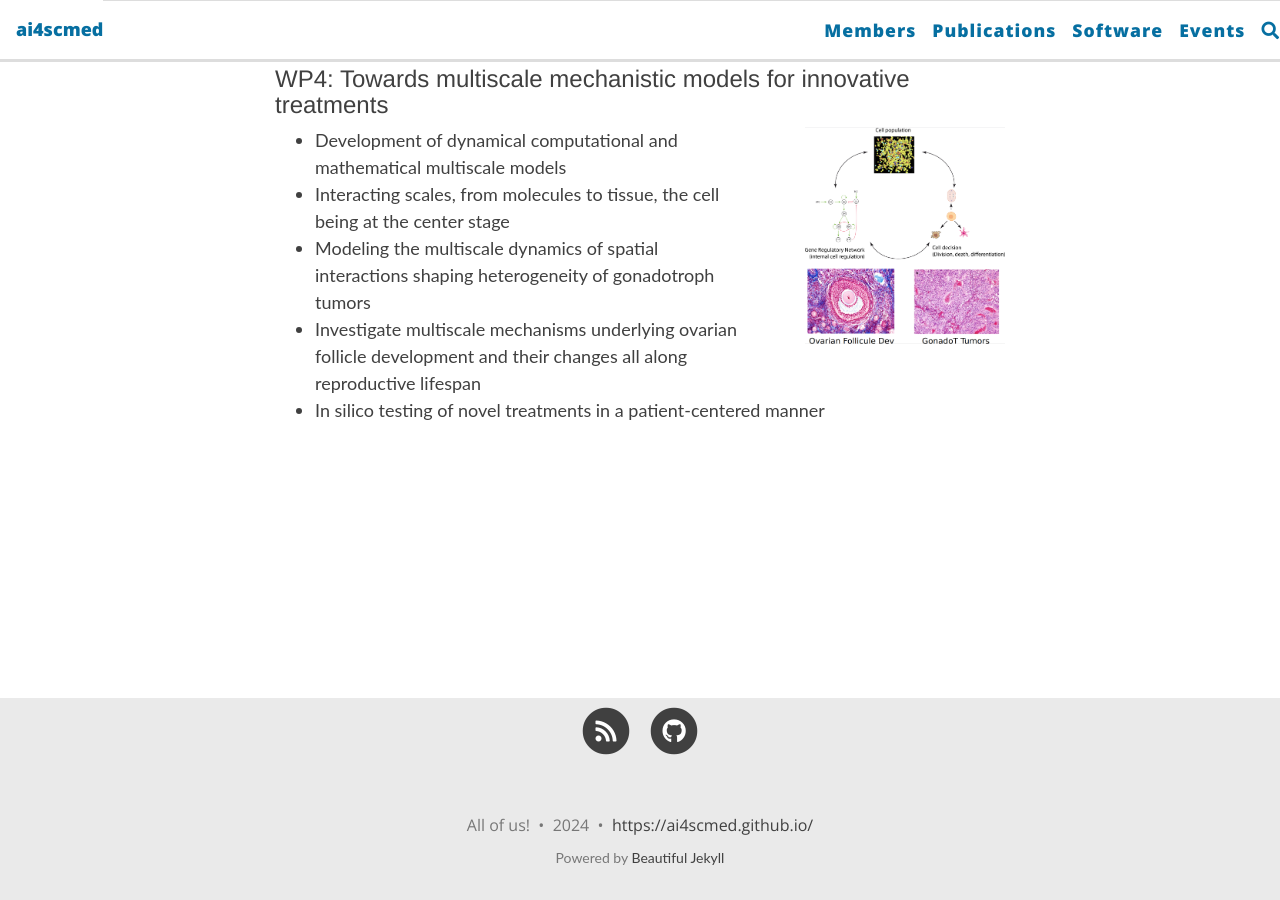
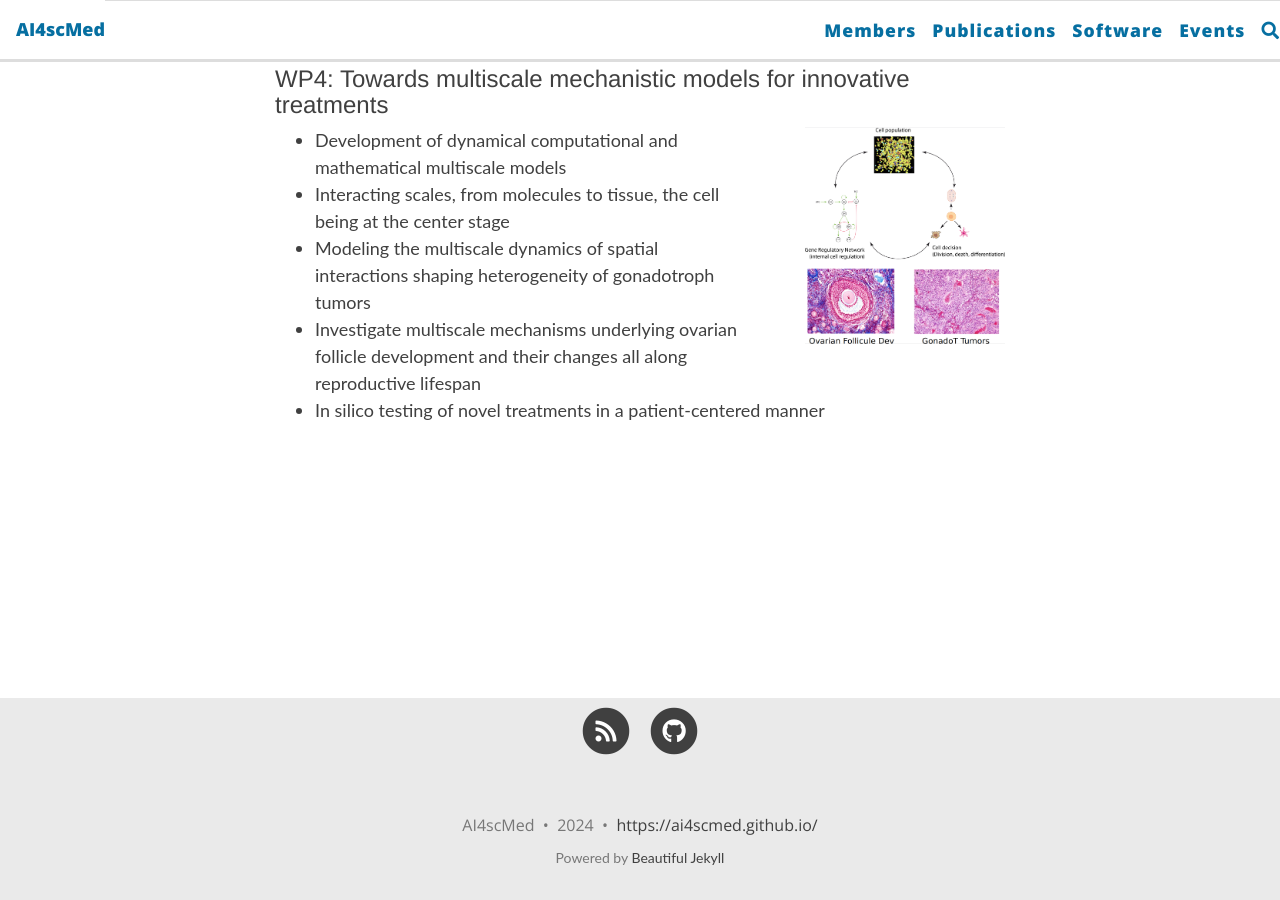
Before and after one commit to ai4scmed/ai4scmed.github.io, a Jekyll site: the page built from about.md, in a window 1280 px wide and 900 px high, scrolled down 2079 px. Built offline with Jekyll 4.4.1, drawn with Linux system fonts in a browser that asks for light colours; nearby versions of some CDN libraries; comment, search, counter and statistics services are not loaded.

Commit message:
small update

```diff
--- a/_config.yml
+++ b/_config.yml
@@ -6,10 +6,10 @@
 # --- Required options --- #
 
 # Name of website
-title: ai4scmed
+title: AI4scMed
 
 # Your name to show in the footer
-author: All of us!
+author: AI4scMed
 
 # --- List of links in the navigation bar --- #
 
```
Also changed, not shown: softwares.md (+1 -1 lines), assets/img/people/ghislain.jpg.
